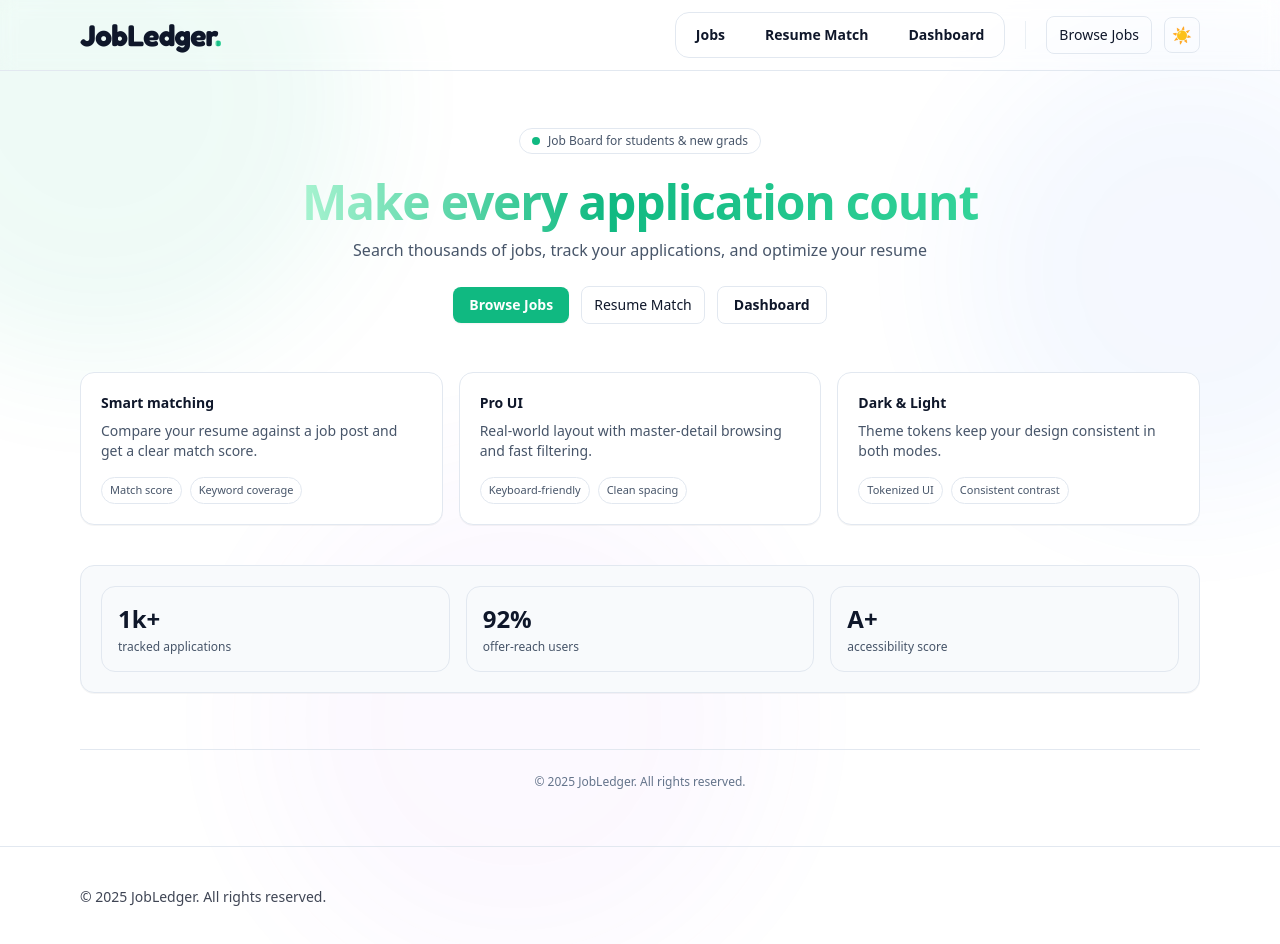
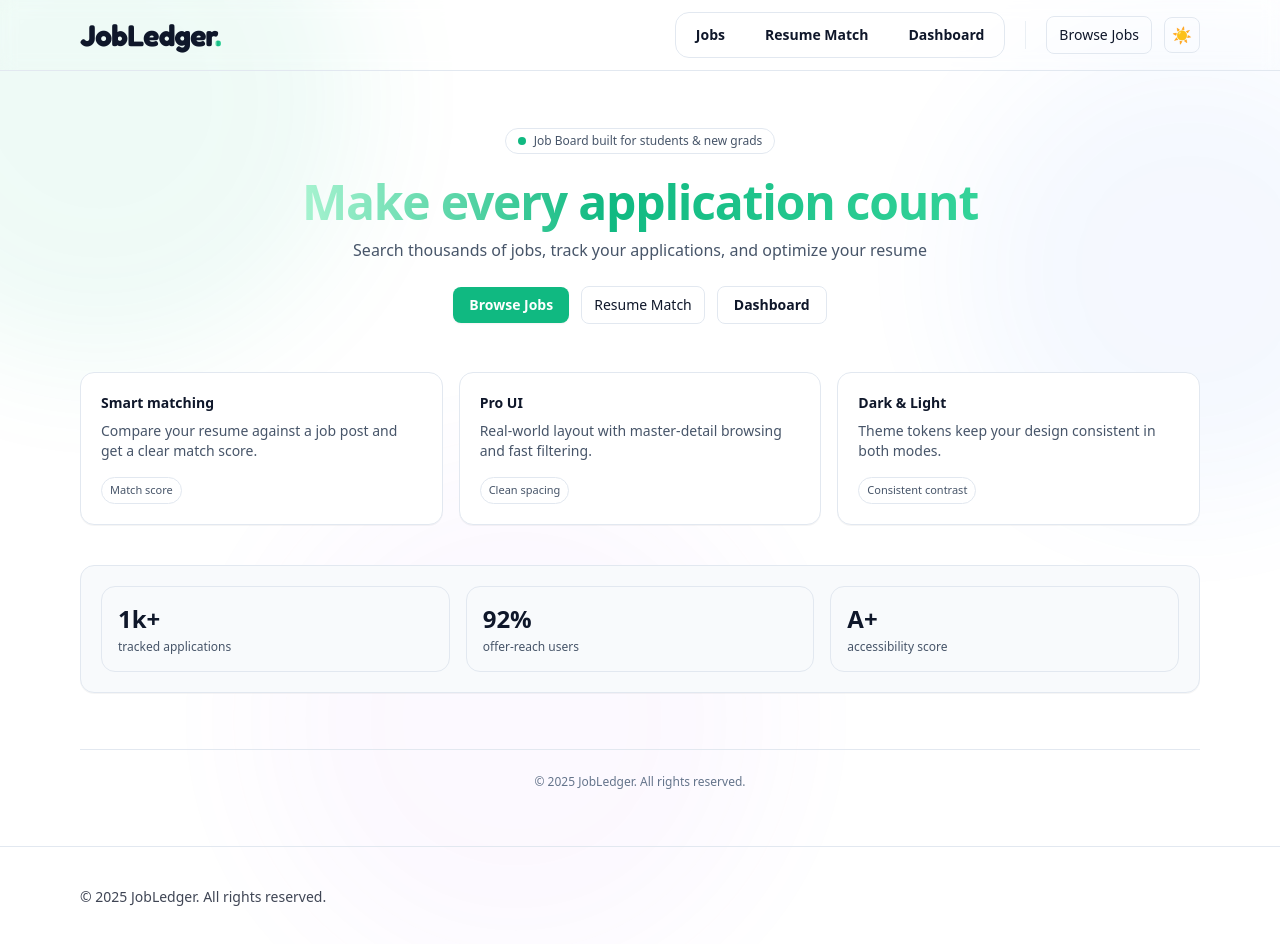
Before and after one commit to denildominic/jobledger, a Next.js app: page / in a window 1280 px wide. Shown: the top 944 px of the page. Built offline with nearby package versions, Linux system fonts and the light colour scheme.

Commit message:
UI changes

```diff
--- a/app/page.tsx
+++ b/app/page.tsx
@@ -34,7 +34,7 @@ export default function Home() {
               className="inline-block h-2 w-2 rounded-full"
               style={{ background: "rgb(16 185 129)" }}
             />
-            Job Board for students &amp; new grads
+            Job Board built for students &amp; new grads
           </div>
 
           <h1 className="mt-6 text-4xl sm:text-5xl font-extrabold tracking-tight">
@@ -68,7 +68,7 @@ export default function Home() {
               </p>
               <div className="mt-4 flex flex-wrap gap-2">
                 <span className="badge">Match score</span>
-                <span className="badge">Keyword coverage</span>
+
               </div>
             </div>
 
@@ -78,7 +78,7 @@ export default function Home() {
                 Real-world layout with master-detail browsing and fast filtering.
               </p>
               <div className="mt-4 flex flex-wrap gap-2">
-                <span className="badge">Keyboard-friendly</span>
+
                 <span className="badge">Clean spacing</span>
               </div>
             </div>
@@ -89,7 +89,7 @@ export default function Home() {
                 Theme tokens keep your design consistent in both modes.
               </p>
               <div className="mt-4 flex flex-wrap gap-2">
-                <span className="badge">Tokenized UI</span>
+
                 <span className="badge">Consistent contrast</span>
               </div>
             </div>
```
